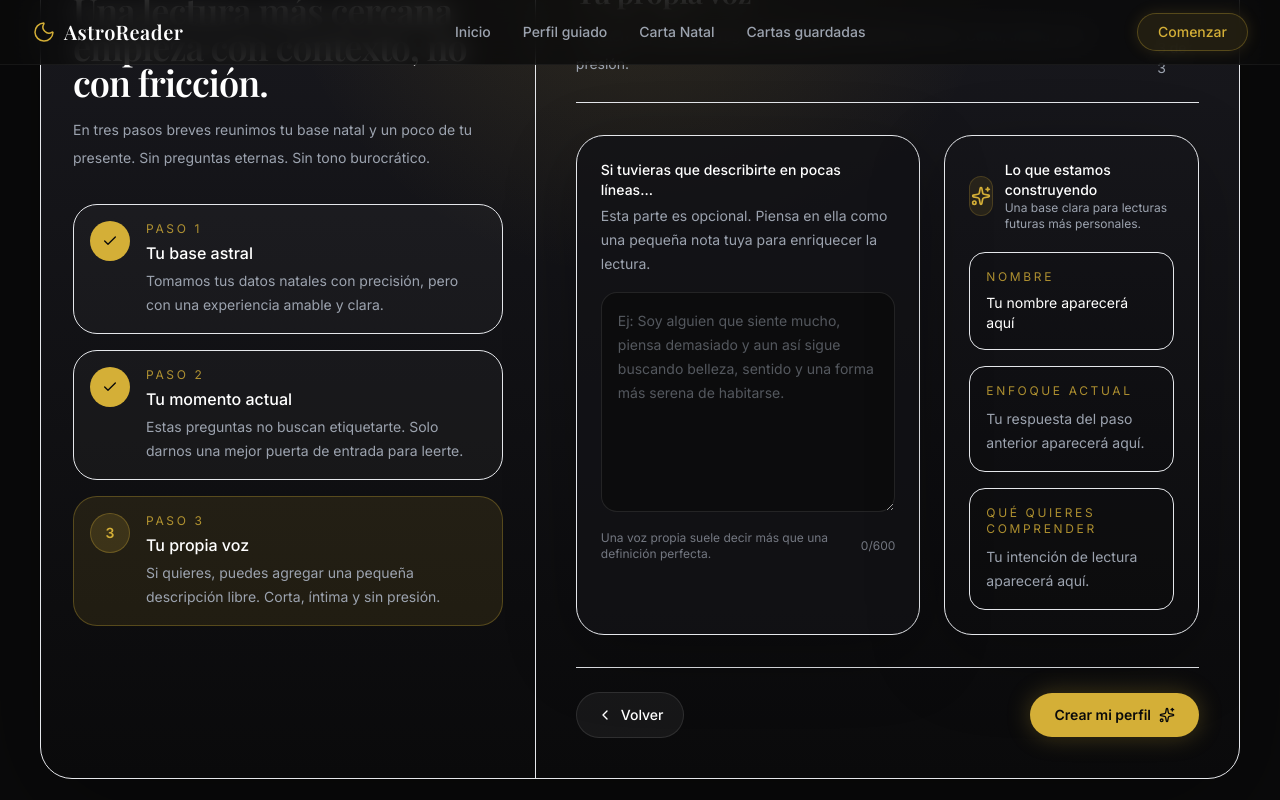
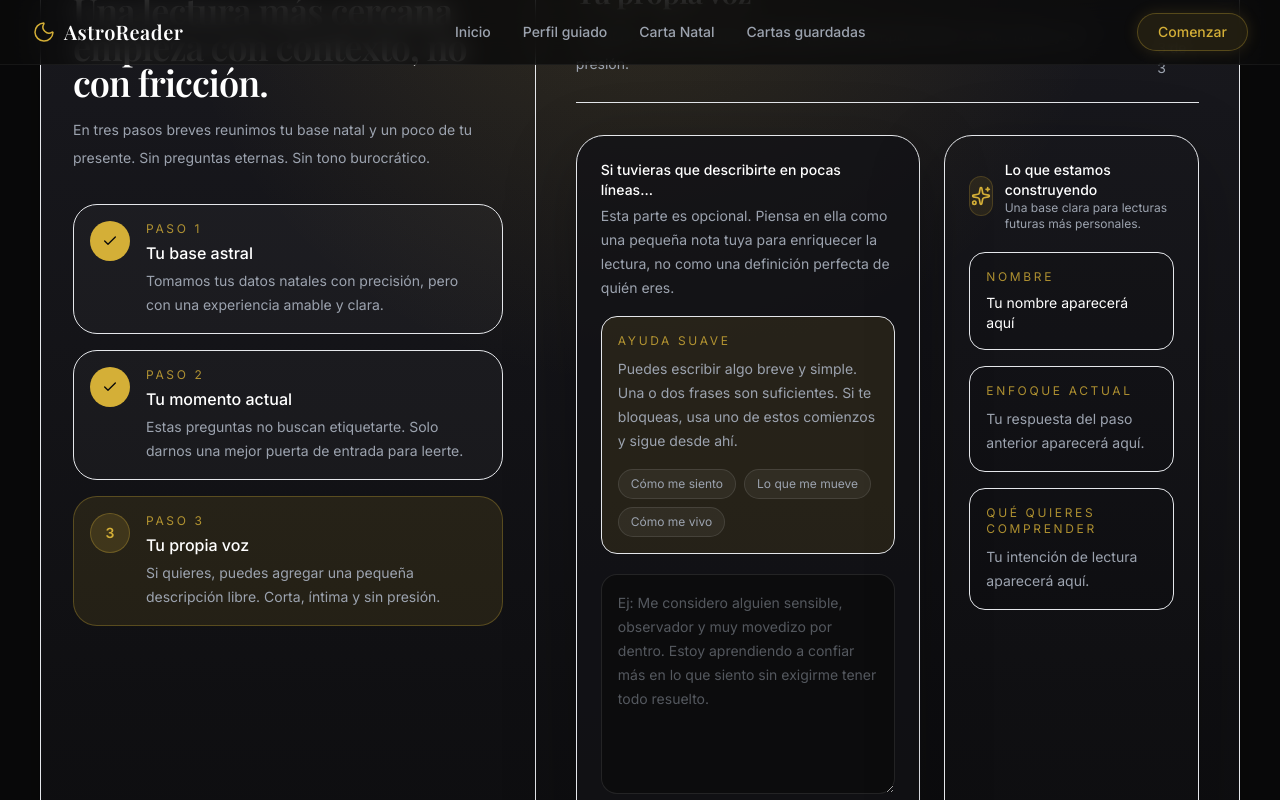
Before and after one commit to dipizarro/AstroReader, a React (Vite) app in the folder frontend/: page /profile/onboarding in a window 1280 px wide. Both pictures are taken after a click on the button 287 px from the left and 1147 px from the top of the page. Shown: the part 586-1386 px from the top of the page. Built offline with nearby package versions, Linux system fonts and the light colour scheme; no server answers; a web font is replaced by a local one.

Commit message:
mejorar el texto libre con ayuda asistida

```diff
--- a/frontend/src/features/profile/components/PersonalProfileOnboardingForm.tsx
+++ b/frontend/src/features/profile/components/PersonalProfileOnboardingForm.tsx
@@ -85,6 +85,29 @@ const QUESTION_SUGGESTIONS = {
     'Reconocer mejor mis talentos y cómo encarnarlos',
   ],
 };
+
+const SELF_DESCRIPTION_MAX_LENGTH = 420;
+
+const SELF_DESCRIPTION_STARTERS = [
+  {
+    label: 'Cómo me siento',
+    text: 'Últimamente me siento una persona que ',
+  },
+  {
+    label: 'Lo que me mueve',
+    text: 'En este momento me mueve mucho la necesidad de ',
+  },
+  {
+    label: 'Cómo me vivo',
+    text: 'Si tuviera que resumirme hoy, diría que soy alguien que ',
+  },
+];
+
+const SELF_DESCRIPTION_PROMPTS = [
+  'qué estás intentando cuidar más en esta etapa',
+  'qué parte de ti se siente más viva hoy',
+  'qué contradicción sientes que te acompaña',
+];
 
 const initialFormState: FormState = {
   fullName: '',
@@ -316,6 +339,35 @@ export const PersonalProfileOnboardingForm = () => {
     setSubmitError(null);
     setCreatedProfile(null);
     setCurrentStep('birth');
+  };
+
+  const applySelfDescriptionStarter = (starter: string) => {
+    setForm((previous) => {
+      if (previous.selfDescription.trim().length > 0) {
+        return previous;
+      }
+
+      return {
+        ...previous,
+        selfDescription: starter,
+      };
+    });
+  };
+
+  const insertSelfDescriptionPrompt = (prompt: string) => {
+    setForm((previous) => {
+      const base = previous.selfDescription.trim();
+      const addition = base.length > 0
+        ? ` Me doy cuenta de ${prompt}.`
+        : `Podrías empezar por contar ${prompt}.`;
+
+      const nextValue = `${previous.selfDescription}${addition}`.slice(0, SELF_DESCRIPTION_MAX_LENGTH);
+
+      return {
+        ...previous,
+        selfDescription: nextValue,
+      };
+    });
   };
 
   const renderBirthStep = () => (
@@ -598,22 +650,61 @@ export const PersonalProfileOnboardingForm = () => {
         <div className="mb-4">
           <p className="text-sm font-medium text-white">Si tuvieras que describirte en pocas líneas...</p>
           <p className="mt-1 text-sm leading-6 text-text-muted">
-            Esta parte es opcional. Piensa en ella como una pequeña nota tuya para enriquecer la lectura.
+            Esta parte es opcional. Piensa en ella como una pequeña nota tuya para enriquecer la lectura, no como una definición perfecta de quién eres.
           </p>
+        </div>
+
+        <div className="mb-5 rounded-2xl border border-primary/12 bg-primary/10 p-4">
+          <p className="text-xs uppercase tracking-[0.22em] text-primary/80">Ayuda suave</p>
+          <p className="mt-2 text-sm leading-6 text-text-muted">
+            Puedes escribir algo breve y simple. Una o dos frases son suficientes. Si te bloqueas, usa uno de estos comienzos y sigue desde ahí.
+          </p>
+
+          <div className="mt-4 flex flex-wrap gap-2">
+            {SELF_DESCRIPTION_STARTERS.map((starter) => (
+              <button
+                key={starter.label}
+                type="button"
+                disabled={submitting || form.selfDescription.trim().length > 0}
+                onClick={() => applySelfDescriptionStarter(starter.text)}
+                className="rounded-full border border-white/10 bg-white/5 px-3 py-1.5 text-xs text-text-muted transition hover:border-primary/25 hover:bg-primary/10 hover:text-primary disabled:cursor-not-allowed disabled:opacity-50"
+              >
+                {starter.label}
+              </button>
+            ))}
+          </div>
         </div>
 
         <textarea
           value={form.selfDescription}
-          maxLength={600}
+          maxLength={SELF_DESCRIPTION_MAX_LENGTH}
           disabled={submitting}
           onChange={(event) => setField('selfDescription', event.target.value)}
-          placeholder="Ej: Soy alguien que siente mucho, piensa demasiado y aun así sigue buscando belleza, sentido y una forma más serena de habitarse."
+          placeholder="Ej: Me considero alguien sensible, observador y muy movedizo por dentro. Estoy aprendiendo a confiar más en lo que siento sin exigirme tener todo resuelto."
           className="min-h-[220px] w-full rounded-2xl border border-white/10 bg-background/70 px-4 py-4 text-sm leading-6 text-white outline-none transition placeholder:text-text-muted/50 focus:border-primary/40"
         />
 
+        <div className="mt-4 flex flex-wrap gap-2">
+          {SELF_DESCRIPTION_PROMPTS.map((prompt) => (
+            <button
+              key={prompt}
+              type="button"
+              disabled={submitting}
+              onClick={() => insertSelfDescriptionPrompt(prompt)}
+              className="rounded-full border border-white/10 bg-white/[0.04] px-3 py-1.5 text-xs text-text-muted transition hover:border-primary/25 hover:bg-primary/10 hover:text-primary"
+            >
+              {prompt}
+            </button>
+          ))}
+        </div>
+
         <div className="mt-3 flex items-center justify-between">
-          <span className="text-xs text-text-muted/70">Una voz propia suele decir más que una definición perfecta.</span>
-          <span className="text-xs text-text-muted/70">{form.selfDescription.trim().length}/600</span>
+          <span className="text-xs text-text-muted/70">
+            Una voz propia suele decir más que una definición perfecta.
+          </span>
+          <span className="text-xs text-text-muted/70">
+            {form.selfDescription.trim().length}/{SELF_DESCRIPTION_MAX_LENGTH}
+          </span>
         </div>
       </section>
 
```
